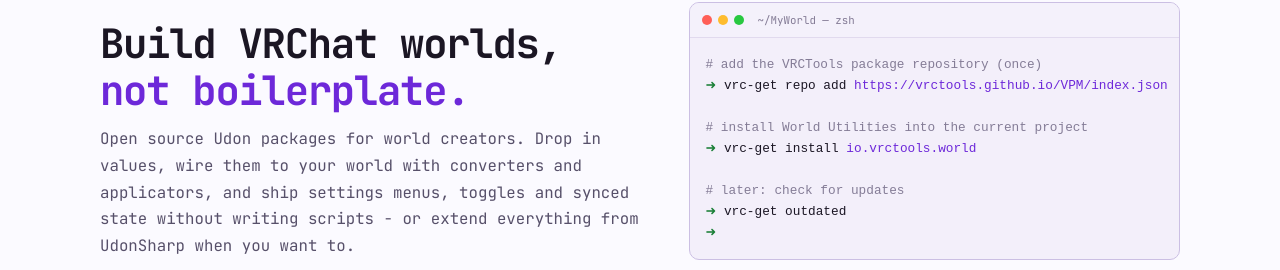
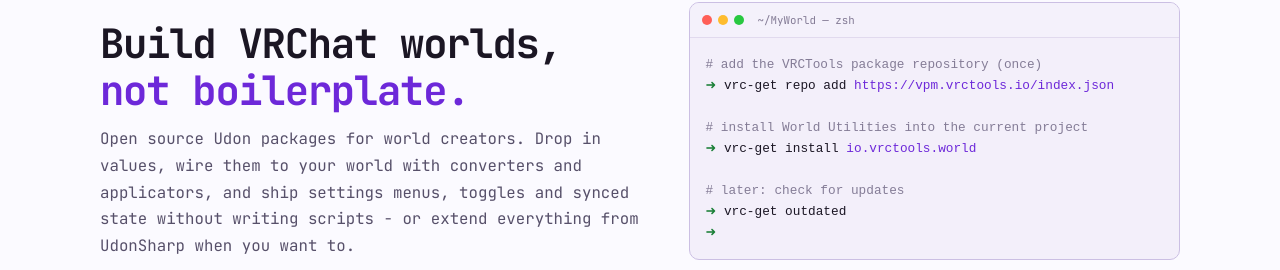
Before and after one commit to VRCTools/website, a Jekyll site: the page built from index.html, in a window 1280 px wide and 900 px high. Shown: the part 191-461 px from the top of the window. Built offline with Jekyll 4.4.1, drawn with Linux system fonts in a browser that asks for light colours; some of the changed lines change nothing that is shown.

Commit message:
Moved the VPM repository to our own domain.

```diff
--- a/_config.yml
+++ b/_config.yml
@@ -16,9 +16,9 @@
 baseurl: ""
 
 # Package repository which is added to Creator Companion (or ALCOM, vrc-get, ...)
-vpm_url: "https://vrctools.github.io/VPM/index.json"
+vpm_url: "https://vpm.vrctools.io/index.json"
 # Human-readable listing page of the package repository
-vpm_home: "https://vrctools.github.io/VPM/"
+vpm_home: "https://vpm.vrctools.io/"
 
 # Unity version required by the current VRChat SDK - update when VRChat moves to a new version.
 # Use `{{ site.unity_version }}` in pages instead of hard-coding the version.
```
